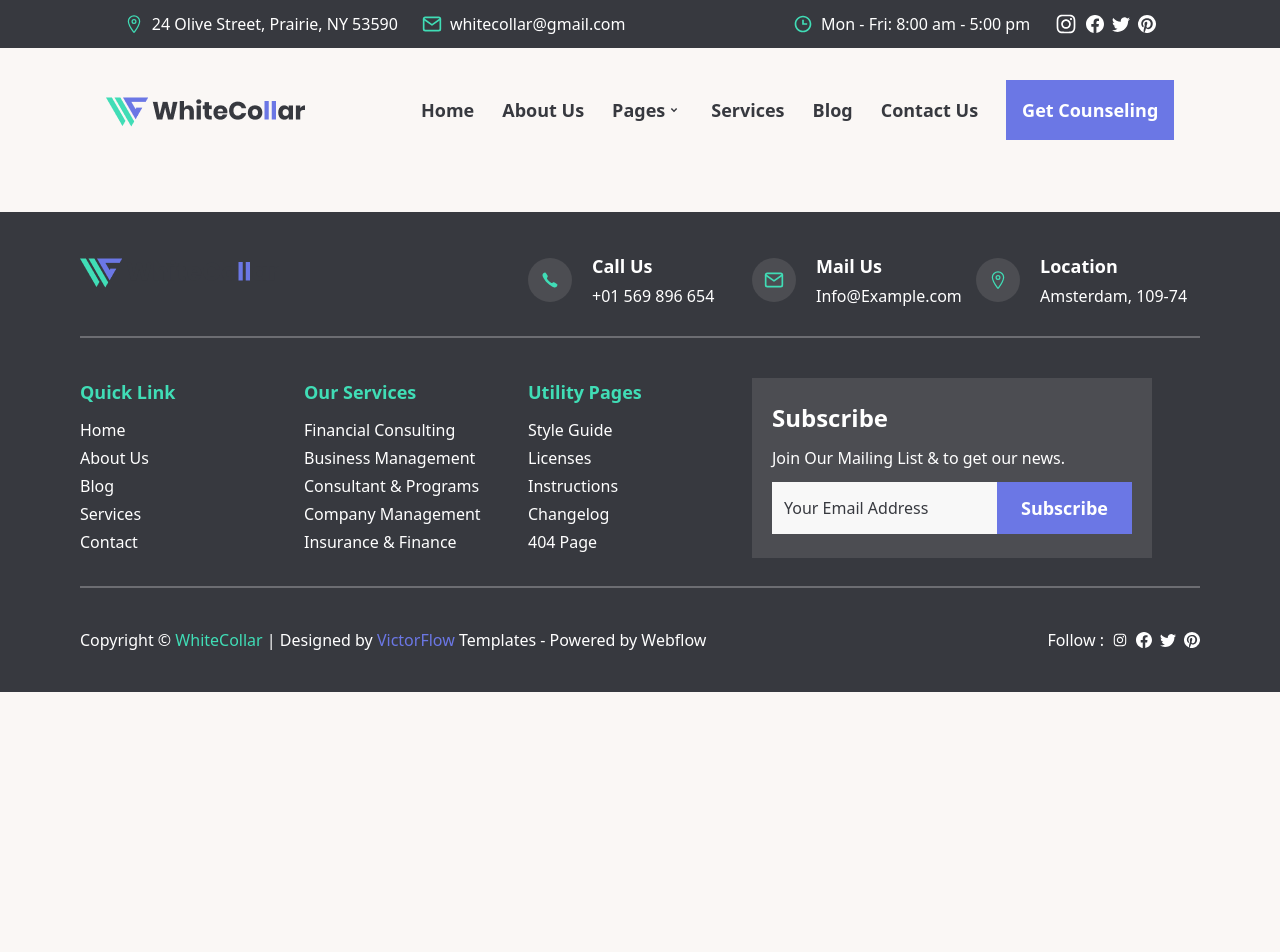
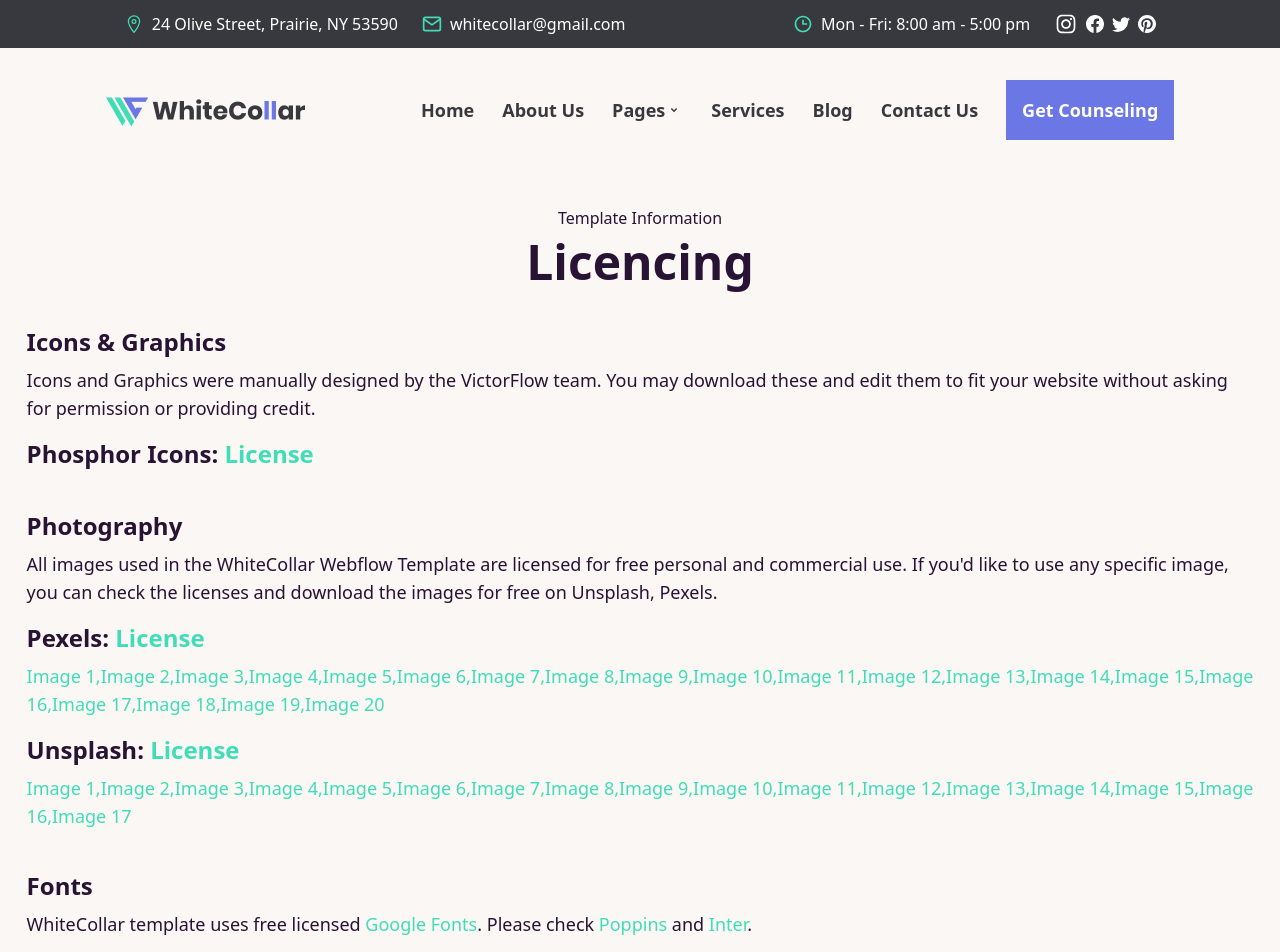
Before and after one commit to vishnubansal001/conceptou-frontend, a React (Create React App) app: page /license in a window 1280 px wide. Shown: the top 952 px of the page. Before the commit the page ends 800 px from the top, so only its background shows below. Built offline with nearby package versions, Linux system fonts and the light colour scheme.

Commit message:
new:added the license page

```diff
--- /dev/null
+++ b/src/containers/LicensePage/MainSection.jsx
@@ -0,0 +1,101 @@
+import React from "react";
+
+const MainSection = () => {
+  return (
+    <section className="flex flex-col justify-center items-center select-none h-full min-h-screen">
+      <div className="flex flex-col justify-center items-center w-full gap-10">
+        <div className="flex flex-col justify-center items-center gap-2">
+          <p className="md:text-base text-sm font-normal">
+            Template Information
+          </p>
+          <h1 className="lg:text-5xl font-bold md:text-3xl sm:text-xl text-lg">
+            Licencing
+          </h1>
+        </div>
+        <div className="flex flex-col justify-start items-start gap-10">
+          <div className="flex flex-col justify-start items-start gap-4">
+            <div className="flex flex-col justify-start items-start gap-2">
+              <h1 className="lg:text-2xl font-bold md:text-xl sm:text-lg text-base">
+                Icons & Graphics
+              </h1>
+              <div className="flex flex-col justify-start items-start">
+                <p className="md:text-base text-sm font-normal lg:text-lg">
+                  Icons and Graphics were manually designed by the VictorFlow
+                  team. You may download these and edit them to fit your website
+                  without asking{" "}
+                </p>
+                <p className="md:text-base text-sm font-normal lg:text-lg">
+                  for permission or providing credit.
+                </p>
+              </div>
+            </div>
+            <h1 className="lg:text-2xl font-bold md:text-xl sm:text-lg text-base">
+              Phosphor Icons: <span className="text-[#40DDB6]">License</span>
+            </h1>
+          </div>
+          <div className="flex flex-col justify-start items-start gap-4">
+            <div className="flex flex-col justify-start items-start gap-2">
+              <h1 className="lg:text-2xl font-bold md:text-xl sm:text-lg text-base">
+                Photography
+              </h1>
+              <div className="flex flex-col justify-start items-start">
+                <p className="md:text-base text-sm font-normal lg:text-lg">
+                  All images used in the WhiteCollar Webflow Template are
+                  licensed for free personal and commercial use. If you'd like
+                  to use any specific image,{" "}
+                </p>
+                <p className="md:text-base text-sm font-normal lg:text-lg">
+                  you can check the licenses and download the images for free on
+                  Unsplash, Pexels.
+                </p>
+              </div>
+            </div>
+            <div className="flex flex-col justify-start items-start gap-2">
+              <h1 className="lg:text-2xl font-bold md:text-xl sm:text-lg text-base">
+                Pexels: <span className="text-[#40DDB6]">License</span>
+              </h1>
+              <div className="flex flex-col justify-start items-start">
+                <p className="md:text-base text-sm font-normal lg:text-lg text-[#40DDB6]">
+                  Image 1,Image 2,Image 3,Image 4,Image 5,Image 6,Image 7,Image
+                  8,Image 9,Image 10,Image 11,Image 12,Image 13,Image 14,Image
+                  15,Image{" "}
+                </p>
+                <p className="md:text-base text-sm font-normal lg:text-lg text-[#40DDB6]">
+                  16,Image 17,Image 18,Image 19,Image 20
+                </p>
+              </div>
+            </div>
+            <div className="flex flex-col justify-start items-start gap-2">
+              <h1 className="lg:text-2xl font-bold md:text-xl sm:text-lg text-base">
+                Unsplash: <span className="text-[#40DDB6]">License</span>
+              </h1>
+              <div className="flex flex-col justify-start items-start">
+                <p className="md:text-base text-sm font-normal lg:text-lg text-[#40DDB6]">
+                  Image 1,Image 2,Image 3,Image 4,Image 5,Image 6,Image 7,Image
+                  8,Image 9,Image 10,Image 11,Image 12,Image 13,Image 14,Image
+                  15,Image{" "}
+                </p>
+                <p className="md:text-base text-sm font-normal lg:text-lg text-[#40DDB6]">
+                  16,Image 17
+                </p>
+              </div>
+            </div>
+          </div>
+          <div className="flex flex-col justify-start items-start gap-2">
+            <h1 className="lg:text-2xl font-bold md:text-xl sm:text-lg text-base">
+              Fonts
+            </h1>
+            <p className="md:text-base text-sm font-normal lg:text-lg">
+              WhiteCollar template uses free licensed{" "}
+              <span className="text-[#40DDB6]">Google Fonts</span>. Please check{" "}
+              <span className="text-[#40DDB6]">Poppins</span> and{" "}
+              <span className="text-[#40DDB6]">Inter</span>.
+            </p>
+          </div>
+        </div>
+      </div>
+    </section>
+  );
+};
+
+export default MainSection;
--- a/src/containers/LicensePage/index.js
+++ b/src/containers/LicensePage/index.js
@@ -0,0 +1 @@
+export { default as MainSection } from "./MainSection.jsx";
--- a/src/pages/LicensePage/License.jsx
+++ b/src/pages/LicensePage/License.jsx
@@ -1,9 +1,10 @@
 import React from 'react'
+import { MainSection } from '../../containers/LicensePage'
 
 const License = () => {
   return (
     <div>
-
+      <MainSection />
     </div>
   )
 }
```
